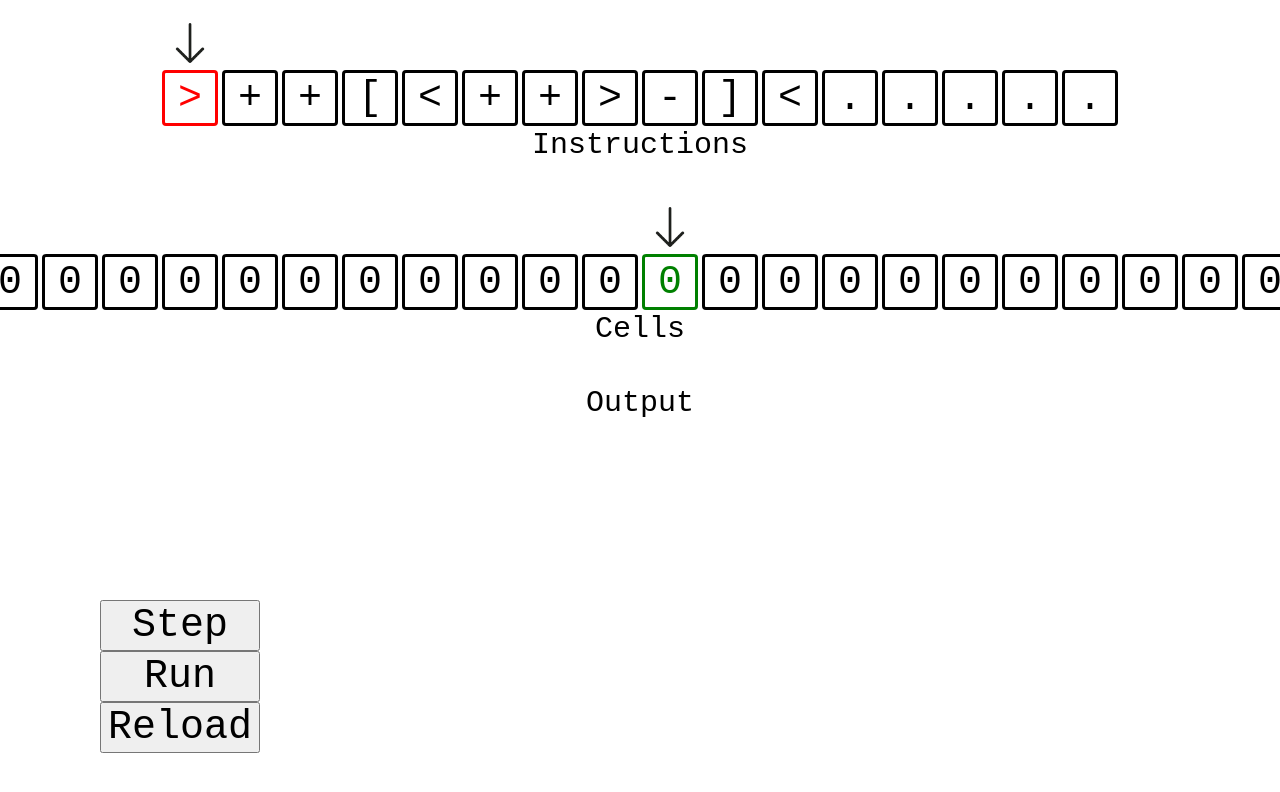
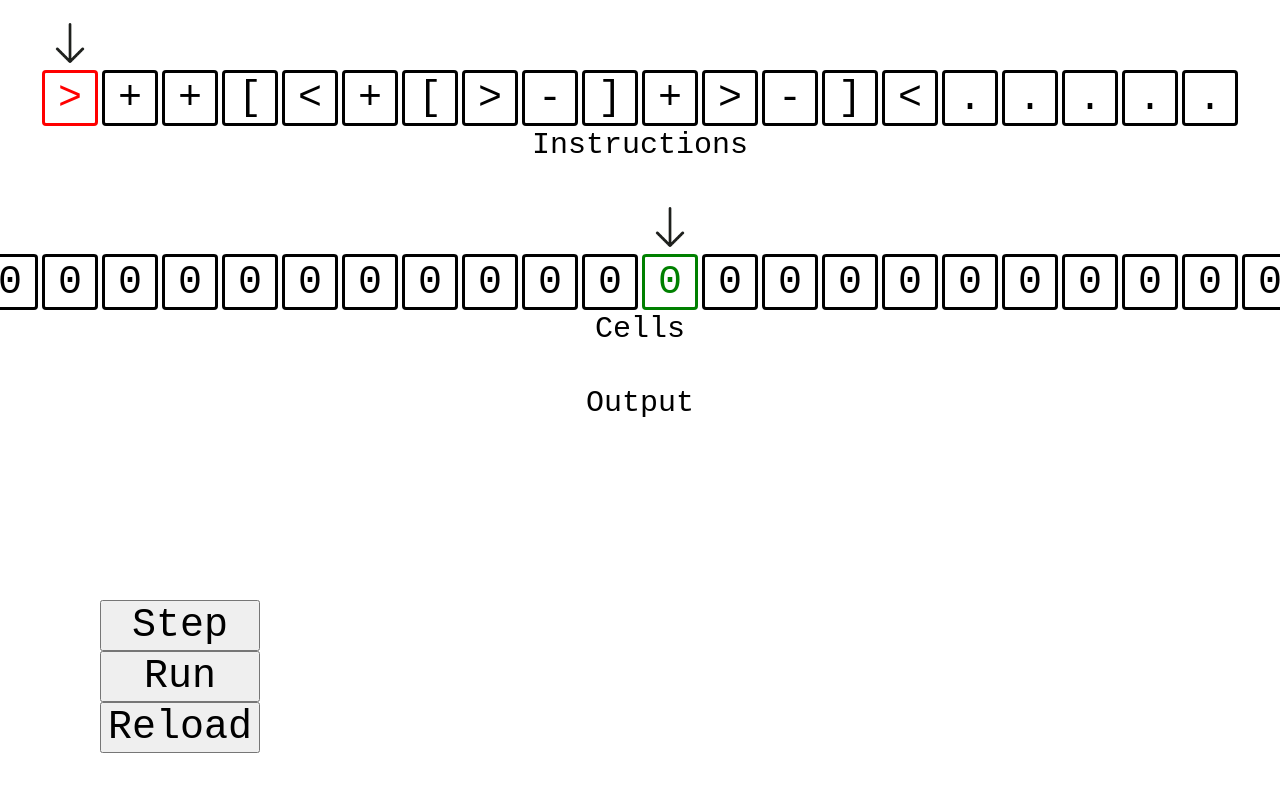
Before and after one commit to mothugget/brainfuck-visualiser, a React (Create React App) app in the folder client/: page / in a window 1280 px wide. Shown: the top 792 px of the page. Built offline with nearby package versions, Linux system fonts and the light colour scheme.

Commit message:
fix nested loops

```diff
--- a/client/src/App.js
+++ b/client/src/App.js
@@ -21,7 +21,7 @@ function App() {
   const [programState, setProgramState] = useState(0);
   const [running, setRunning] = useState(false);
 
-  const instructions = (">++[<++>-]<.....").split('');
+  const instructions = (">++[<+[>-]+>-]<.....").split('');
 
   let pointerVal = (cells[pointerPos] === undefined) ? 0 : cells[pointerPos];
   let insVal = instructions[instructionPos];
@@ -45,7 +45,7 @@ function App() {
         loopStart.push(instructionPos);
         break;
       case ']':
-        (pointerVal > 0) && (instructionPos=loopStart.pop()-1);
+        (pointerVal > 0) ? (instructionPos=loopStart[loopStart.length-1]-1):loopStart.pop();
         break;
       case '.':
         output.push(pointerVal);
```
